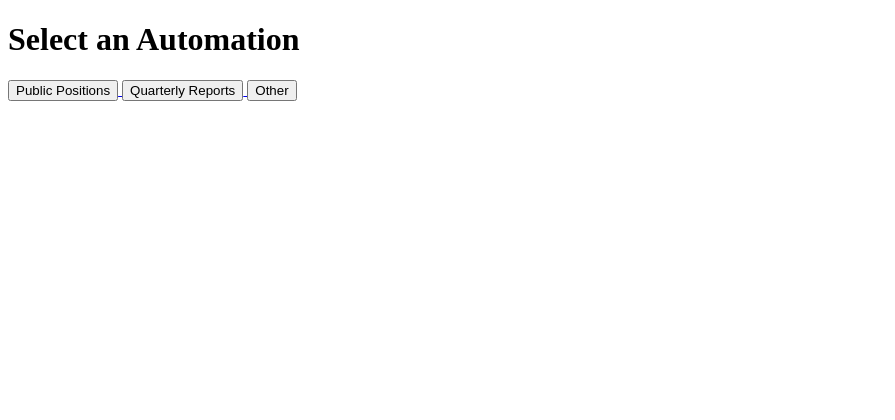
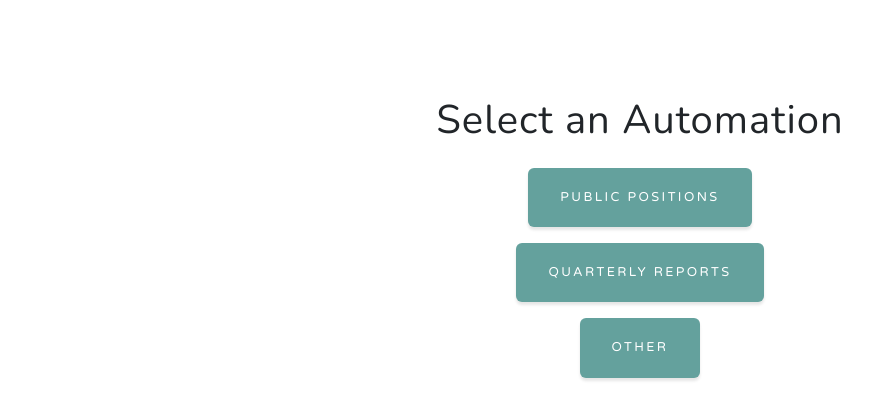
Before and after one commit to harrisonmstone/WebApp, a Flask app: page /automations in a window 1280 px wide. Shown: the top 420 px of the page, without its empty margins (0-895 px from the left). Run offline with Flask 3, Linux system fonts and the light colour scheme; some libraries are stand-ins or nearby versions.

Commit message:
automations update css

```diff
--- a/app/templates/automations.html
+++ b/app/templates/automations.html
@@ -4,19 +4,46 @@
     <meta charset="UTF-8">
     <meta name="viewport" content="width=device-width, initial-scale=1.0">
     <title>Automations</title>
+    <!-- Font Awesome icons (free version) -->
+    <script src="https://use.fontawesome.com/releases/v6.3.0/js/all.js" crossorigin="anonymous"></script>
+    <!-- Google fonts -->
+    <link href="https://fonts.googleapis.com/css?family=Varela+Round" rel="stylesheet">
+    <link href="https://fonts.googleapis.com/css?family=Nunito:200,200i,300,300i,400,400i,600,600i,700,700i,800,800i,900,900i" rel="stylesheet">
+    <!-- Core theme CSS (includes Bootstrap) -->
+    <link href="static/css/styles.css" rel="stylesheet">
 </head>
-<body>
-    <h1>Select an Automation</h1>
-    <div>
-        <a href="{{ url_for('main.loadPositions') }}">
-            <button>Public Positions</button>
-        </a>
-        <a href="#">
-            <button>Quarterly Reports</button>
-        </a>
-        <a href="#">
-            <button>Other</button>
-        </a>
-    </div>
+<body id="page-top">
+    <!-- Navigation (copied from index.html) -->
+    <nav class="navbar navbar-expand-lg navbar-light fixed-top" id="mainNav">
+        <div class="container px-4 px-lg-5">
+            <a class="navbar-brand" href="#page-top">Start Bootstrap</a>
+            <button class="navbar-toggler navbar-toggler-right" type="button" data-bs-toggle="collapse" data-bs-target="#navbarResponsive" aria-controls="navbarResponsive" aria-expanded="false" aria-label="Toggle navigation">
+                Menu
+                <i class="fas fa-bars"></i>
+            </button>
+            <div class="collapse navbar-collapse" id="navbarResponsive">
+                <ul class="navbar-nav ms-auto">
+                    <li class="nav-item"><a class="nav-link" href="#about">About</a></li>
+                    <li class="nav-item"><a class="nav-link" href="#projects">Projects</a></li>
+                    <li class="nav-item"><a class="nav-link" href="#signup">Contact</a></li>
+                </ul>
+            </div>
+        </div>
+    </nav>
+
+    <!-- Main content section -->
+    <section class="container mt-5 pt-5 text-center">
+        <h1 class="mb-4">Select an Automation</h1>
+        <div class="d-flex flex-column align-items-center">
+            <a href="{{ url_for('main.loadPositions') }}" class="btn btn-primary mb-3">Public Positions</a>
+            <a href="#" class="btn btn-primary mb-3">Quarterly Reports</a>
+            <a href="#" class="btn btn-primary">Other</a>
+        </div>
+    </section>
+
+    <!-- Bootstrap core JS -->
+    <script src="https://cdn.jsdelivr.net/npm/bootstrap@5.2.3/dist/js/bootstrap.bundle.min.js"></script>
+    <!-- Core theme JS -->
+    <script src="static/js/scripts.js"></script>
 </body>
 </html>
```
